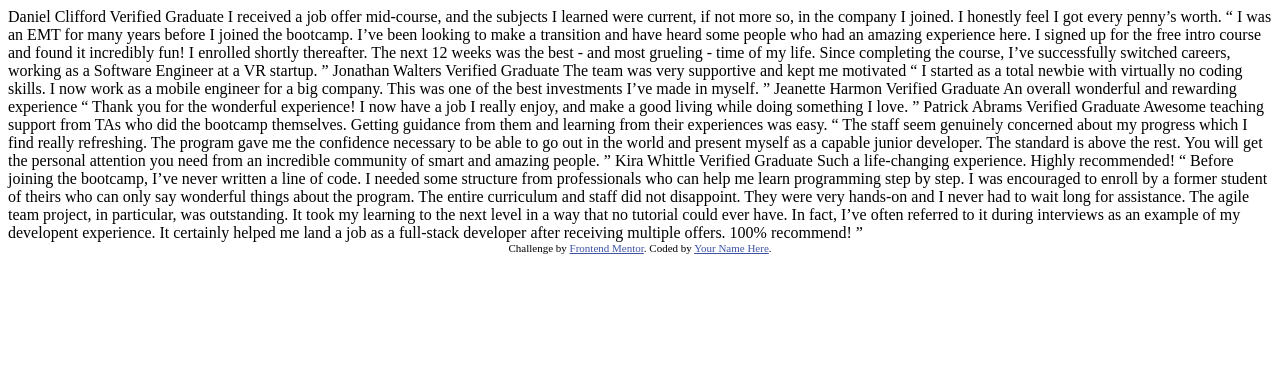
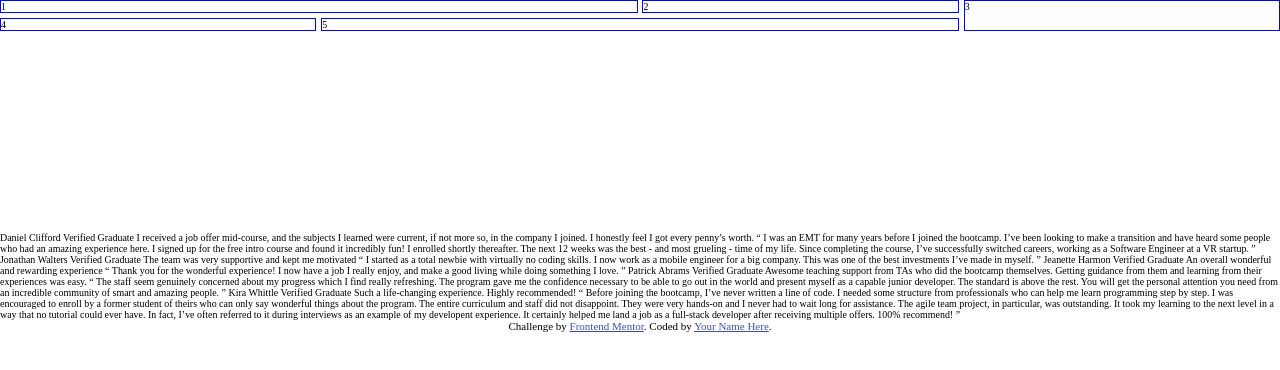
Before and after one commit to abonilla4/testimonials-grid-section-main, a plain HTML site: page index.html in a window 1280 px wide. Drawn offline with Linux system fonts and the light colour scheme.

Commit message:
Ajustes en visualizacion de cards

```diff
--- a/index.html
+++ b/index.html
@@ -5,6 +5,7 @@
   <meta name="viewport" content="width=device-width, initial-scale=1.0"> <!-- displays site properly based on user's device -->
 
   <link rel="icon" type="image/png" sizes="32x32" href="./images/favicon-32x32.png">
+  <link rel="stylesheet" href="/styles.css">
 
   <title>Frontend Mentor | [Challenge Name Here]</title>
 
@@ -15,6 +16,29 @@
   </style>
 </head>
 <body>
+
+  <section class="cards--container">
+    <div class="card card-1">1</div>
+    <div class="card card-2">2</div>
+    <div class="card card-3">3</div>
+    <div class="card card-4">4</div>
+    <div class="card card-5">5</div>
+  </section>
+<br>
+<br>
+<br>
+<br>
+<br>
+<br>
+<br>
+<br>
+<br>
+<br>
+<br>
+<br>
+<br>
+<br>
+<br>
   Daniel Clifford
   Verified Graduate
 
--- a/styles.css
+++ b/styles.css
@@ -8,3 +8,40 @@
 html {font-size: 62.2%;}
 
 /* =============================================================== */
+/* CODIGO PARA BORRAR */
+.card {
+  border: 1px solid blue;
+}
+/* =============================================================== */
+
+.cards--container {
+  display: grid;
+  grid-template-columns: repeat(4, 1fr);
+  grid-template-rows: repeat(4, 1fr);
+  gap: 0.5rem;
+}
+
+.card-1 {
+  grid-column: 1 / 3;
+  grid-row: 1 / 2;
+}
+
+.card-2 {
+  grid-column: 3 / 4;
+  grid-row: 1 /2;
+}
+
+.card-3 {
+  grid-column: 4 / 5;
+  grid-row: 1 / 3;
+}
+
+.card-4 {
+  grid-column: 1 / 2;
+  grid-row: 2 / 3;
+}
+
+.card-5 {
+  grid-column: 2 / 4;
+  grid-row: 2 / 3;
+}
```
